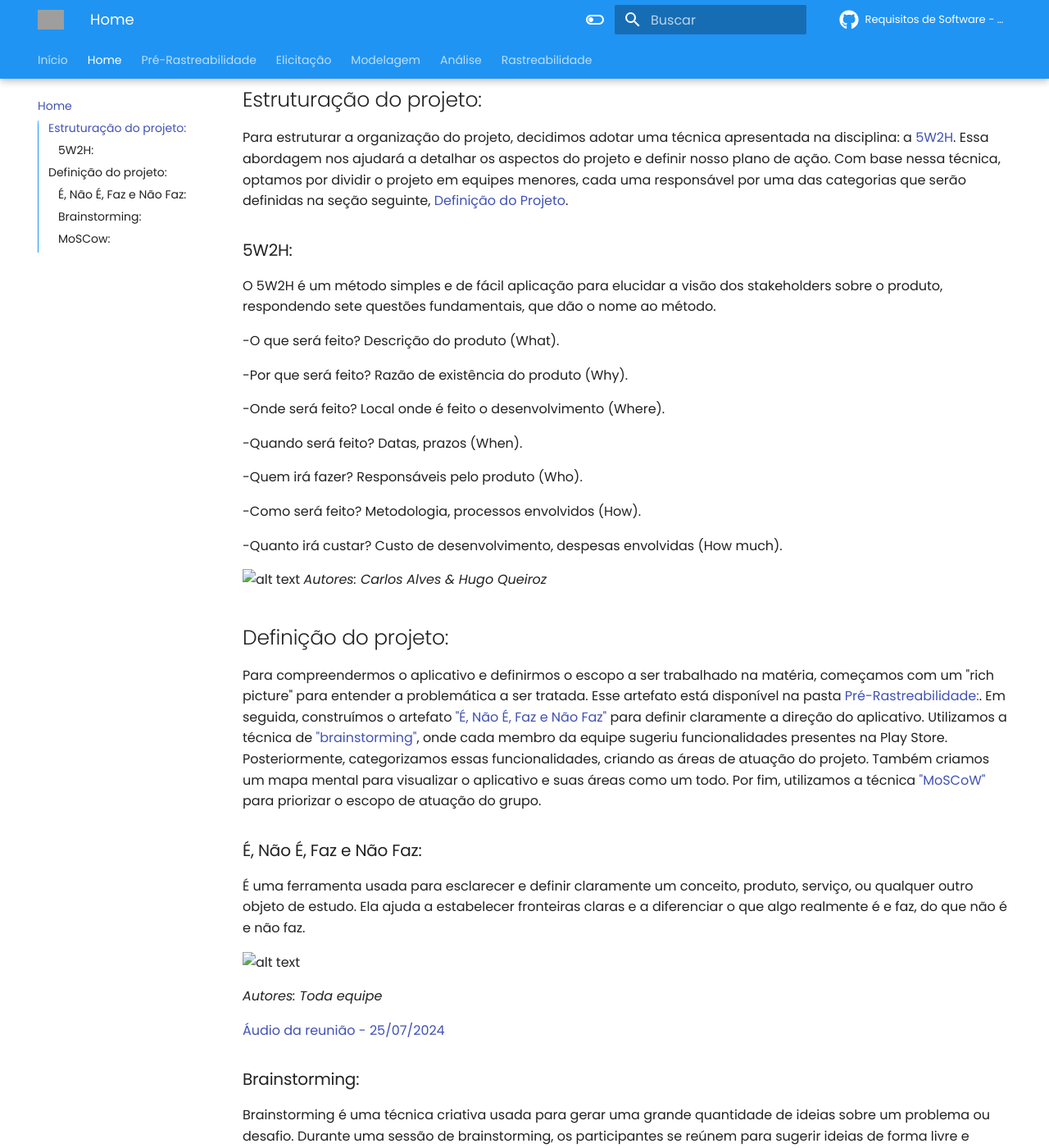
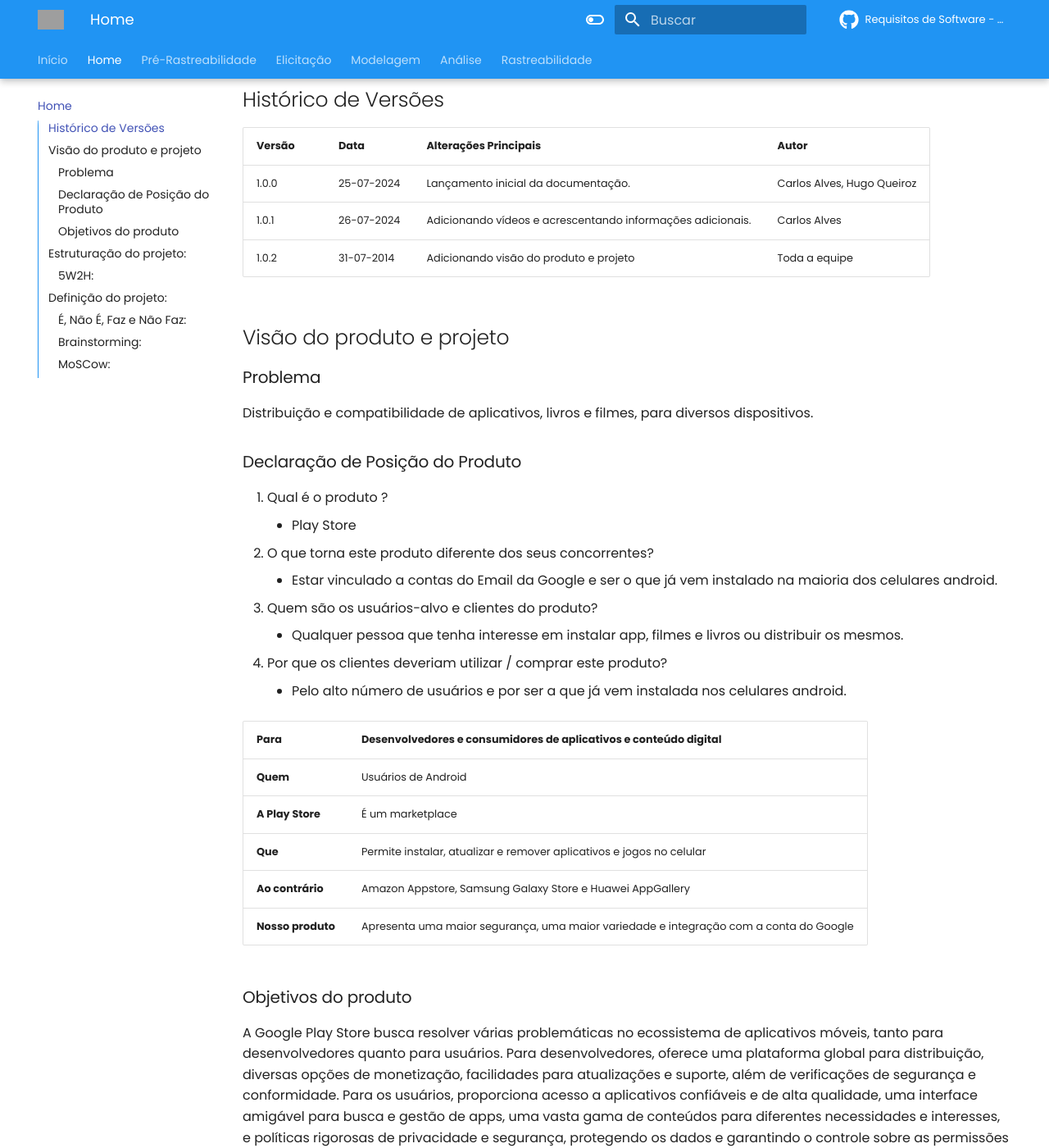
Before and after one commit to artrsousa1/req2024-1, an MkDocs documentation site: the page built from docs/home/home.md, in a window 1280 px wide and 1400 px high, scrolled down 240 px. Shown: the whole window at 82% size. Built offline with MkDocs 1.6.1 and Material for MkDocs 9.7.7, drawn with Linux system fonts in a browser that asks for light colours; comment, search, counter and statistics services are not loaded; some of the changed text lies outside the part shown; grey boxes are pictures that could not be loaded.

Commit message:
docs:Adicionando visão do produto e projeto na home
Co-authored-by: Lucas Queiroz <lucas.fn4@gmail.com>
Co-authored-by: Arthur Ribeiro <artrsousa1@gmail.com>
Co-authored-by: Carlos Alves <cadumotaalves@gmail.com>
Co-authored-by: Larissa Vieira <lalasarandi@gmail.com>
Co-authored-by: Cecilia Quaresma <ceciquaresma2014@gmail.com>

```diff
--- a/docs/home/home.md
+++ b/docs/home/home.md
@@ -1,5 +1,50 @@
 # Play Store
 A Play Store é o aplicativo oficial do Google para dispositivos Android, onde você pode encontrar e baixar milhões de aplicativos, jogos, músicas, filmes, livros e revistas. Com uma interface intuitiva, a Play Store facilita a busca e a instalação de tudo o que você precisa, garantindo segurança e qualidade nos downloads.
+
+## Histórico de Versões
+
+| Versão | Data       | Alterações Principais                             | Autor        |
+|--------|------------|---------------------------------------------------|--------------|
+| 1.0.0  | 25-07-2024 | Lançamento inicial da documentação.               | Carlos Alves, Hugo Queiroz     |
+| 1.0.1  | 26-07-2024 | Adicionando vídeos e acrescentando informações adicionais.               | Carlos Alves|
+| 1.0.2  | 31-07-2014 | Adicionando visão do produto e projeto | Toda a equipe |
+
+## Visão do produto e projeto
+
+### Problema
+
+Distribuição e compatibilidade de aplicativos, livros e filmes, para diversos dispositivos.
+
+
+### Declaração de Posição do Produto
+
+1. Qual é o produto ?
+    - Play Store
+2. O que torna este produto diferente dos seus concorrentes?
+    - Estar vinculado a contas do Email da Google e ser o que já vem instalado na maioria dos celulares android.
+3. Quem são os usuários-alvo e clientes do produto?
+    - Qualquer pessoa que tenha interesse em instalar app, filmes e livros ou distribuir os mesmos.
+4. Por que os clientes deveriam utilizar / comprar este produto?
+    - Pelo alto número de usuários e por ser a que já vem instalada nos celulares android.
+
+
+| Para | Desenvolvedores e consumidores de aplicativos e conteúdo digital |
+| :-- | :-- |
+| **Quem** | Usuários de Android |
+| **A Play Store** |  É um marketplace |
+| **Que** | Permite instalar, atualizar e remover aplicativos e jogos no celular
+| **Ao contrário** | Amazon Appstore, Samsung Galaxy Store e Huawei AppGallery |
+| **Nosso produto** | Apresenta uma maior segurança,  uma maior variedade e integração com a conta do Google |
+
+### Objetivos do produto
+
+A Google Play Store busca resolver várias problemáticas no ecossistema de aplicativos móveis, tanto para desenvolvedores quanto para
+usuários. Para desenvolvedores, oferece uma plataforma global para distribuição, diversas opções de monetização, facilidades para atualizações e suporte,
+além de verificações de segurança e conformidade. Para os usuários, proporciona acesso a aplicativos confiáveis e de alta qualidade,
+uma interface amigável para busca e gestão de apps, uma vasta gama de conteúdos para diferentes necessidades e interesses, e políticas rigorosas
+de privacidade e segurança, protegendo os dados e garantindo o controle sobre as permissões dos aplicativos. Assim, a Play Store atua
+como um intermediário essencial, promovendo um ambiente seguro e eficiente para o desenvolvimento e uso de aplicativos móveis.
+
 
 ## Estruturação do projeto:
 Para estruturar a organização do projeto, decidimos adotar uma técnica apresentada na disciplina: a [5W2H](#5w2h). Essa abordagem nos ajudará a detalhar os aspectos do projeto e definir nosso plano de ação. Com base nessa técnica, optamos por dividir o projeto em equipes menores, cada uma responsável por uma das categorias que serão definidas na seção seguinte, [Definição do Projeto](#definição-do-projeto).
```
Also changed, not shown: other parts of docs/home/home.md (+0 -8 lines).
